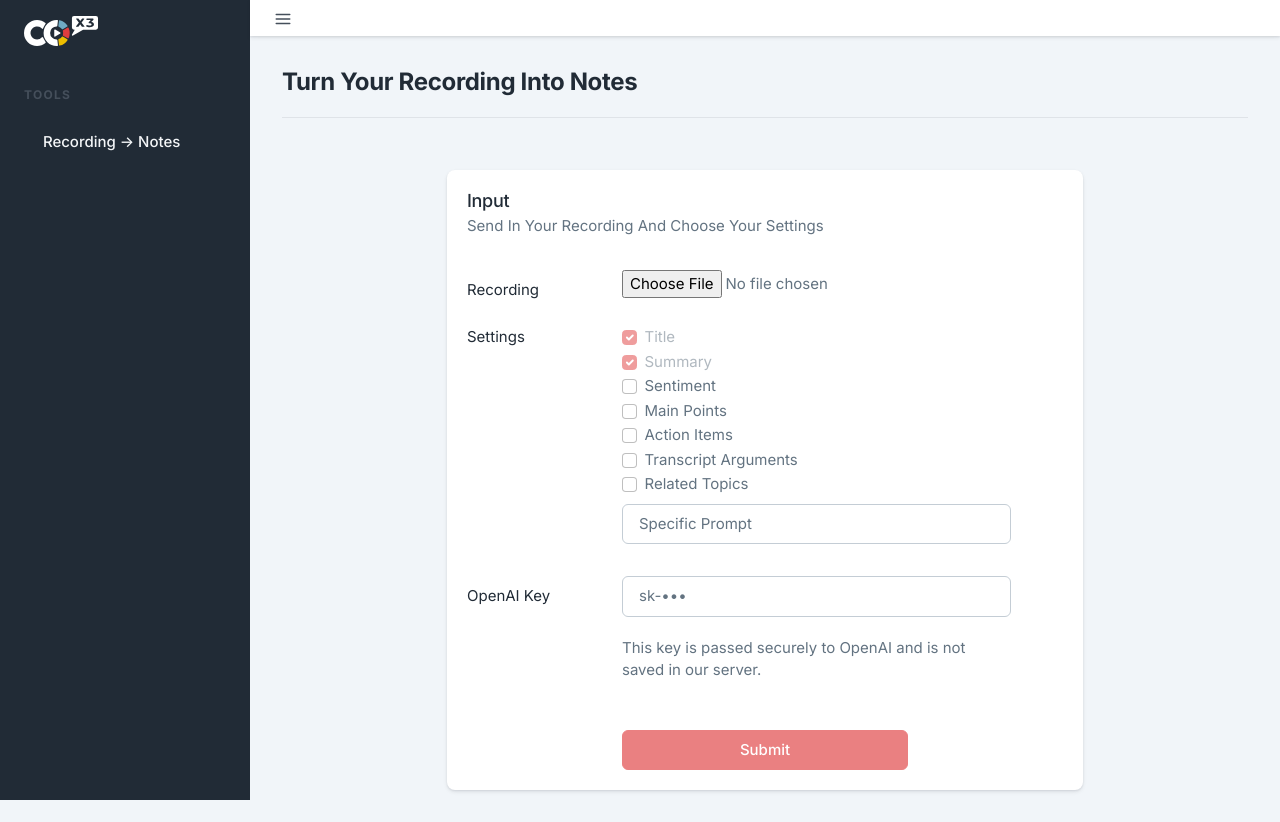
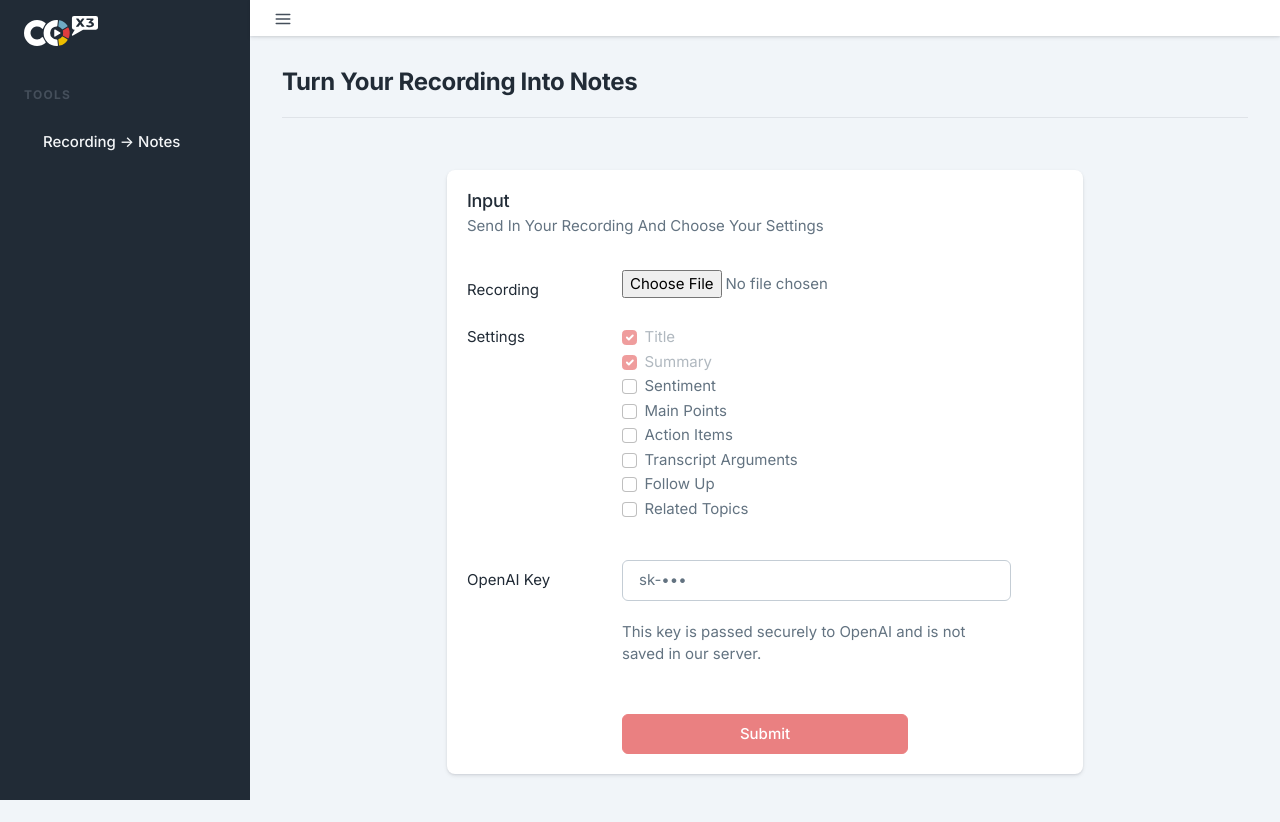
Before and after one commit to thex3family/Take-Action-With-AI, a Next.js app: page /pages/r2n in a window 1280 px wide. Built offline with nearby package versions, Linux system fonts and the light colour scheme; a web font is replaced by a local one.

Commit message:
update url

```diff
--- a/pages/pages/r2n.js
+++ b/pages/pages/r2n.js
@@ -29,6 +29,7 @@ const R2N = () => {
   const handleUpload = async () => {
     setError(null);
     setProcessing(true);
+    console.log('Checkbox - ', title, summary, sentiment, main_points, action_items, transcript_arguments, follow_up, related_topics, custom_prompt);
     const formData = new FormData();
     formData.append('file', file);
     formData.append('openAI_key', openAI_Key);
@@ -43,7 +44,7 @@ const R2N = () => {
     formData.append('custom_prompt', custom_prompt);
 
     try {
-      const response = await axios.post('http://54.151.178.103:8652/upload', formData, {
+      const response = await axios.post('https://13.213.171.136:8652/upload', formData, {
         headers: {
           'Content-Type': 'multipart/form-data'
         }
@@ -98,26 +99,30 @@ const R2N = () => {
                       <Form.Check.Label>Summary</Form.Check.Label>
                     </Form.Check>
                     <Form.Check id="sentiment">
-                      <Form.Check.Input type="checkbox" name="sentiment" onChange={(e) => setSentiment(e.target.checked)} />
+                      <Form.Check.Input type="checkbox" name="sentiment" onChange={(e) => setSentiment(e.target.checked)} checked={sentiment} />
                       <Form.Check.Label>Sentiment</Form.Check.Label>
                     </Form.Check>
-                    <Form.Check id="main_points"  >
-                      <Form.Check.Input type="checkbox" name="main_points" onChange={(e) => setMain_Points(e.target.checked)} />
+                    <Form.Check id="main_points">
+                      <Form.Check.Input type="checkbox" name="main_points" onChange={(e) => setMain_Points(e.target.checked)} checked={main_points} />
                       <Form.Check.Label>Main Points</Form.Check.Label>
                     </Form.Check>
-                    <Form.Check id="action_items" onChange={(e) => setAction_Items(e.target.checked)} >
-                      <Form.Check.Input type="checkbox" name="action_items" />
+                    <Form.Check id="action_items">
+                      <Form.Check.Input type="checkbox" name="action_items" onChange={(e) => setAction_Items(e.target.checked)} checked={action_items}/>
                       <Form.Check.Label>Action Items</Form.Check.Label>
                     </Form.Check>
-                    <Form.Check id="transcript_arguments" onChange={(e) => setTranscript_Arguments(e.target.checked)} >
-                      <Form.Check.Input type="checkbox" name="transcript_arguments" />
+                    <Form.Check id="transcript_arguments">
+                      <Form.Check.Input type="checkbox" name="transcript_arguments" onChange={(e) => setTranscript_Arguments(e.target.checked)} checked={transcript_arguments}/>
                       <Form.Check.Label>Transcript Arguments</Form.Check.Label>
                     </Form.Check>
-                    <Form.Check className="mb-2" id="related_topics" onChange={(e) => setRelated_Topics(e.target.checked)} >
-                      <Form.Check.Input type="checkbox" name="related_topics" />
+                    <Form.Check id="follow_up">
+                      <Form.Check.Input type="checkbox" name="follow_up" onChange={(e) => setFollow_Up(e.target.checked)} checked={follow_up}/>
+                      <Form.Check.Label>Follow Up</Form.Check.Label>
+                    </Form.Check>
+                    <Form.Check className="mb-2" id="related_topics">
+                      <Form.Check.Input type="checkbox" name="related_topics"  onChange={(e) => setRelated_Topics(e.target.checked)} checked={related_topics}/>
                       <Form.Check.Label>Related Topics</Form.Check.Label>
                     </Form.Check>
-                    <input type="text" className="form-control" placeholder="Specific Prompt" id="prompt" required  onChange={(e) => setCustom_Prompt(e.target.value)}/>
+                    {/* <input type="text" className="form-control" placeholder="Specific Prompt" id="prompt" required  onChange={(e) => setCustom_Prompt(e.target.value)}/> */}
                   </Col>
                 </Row>
                 <Row className="mb-6">
```
